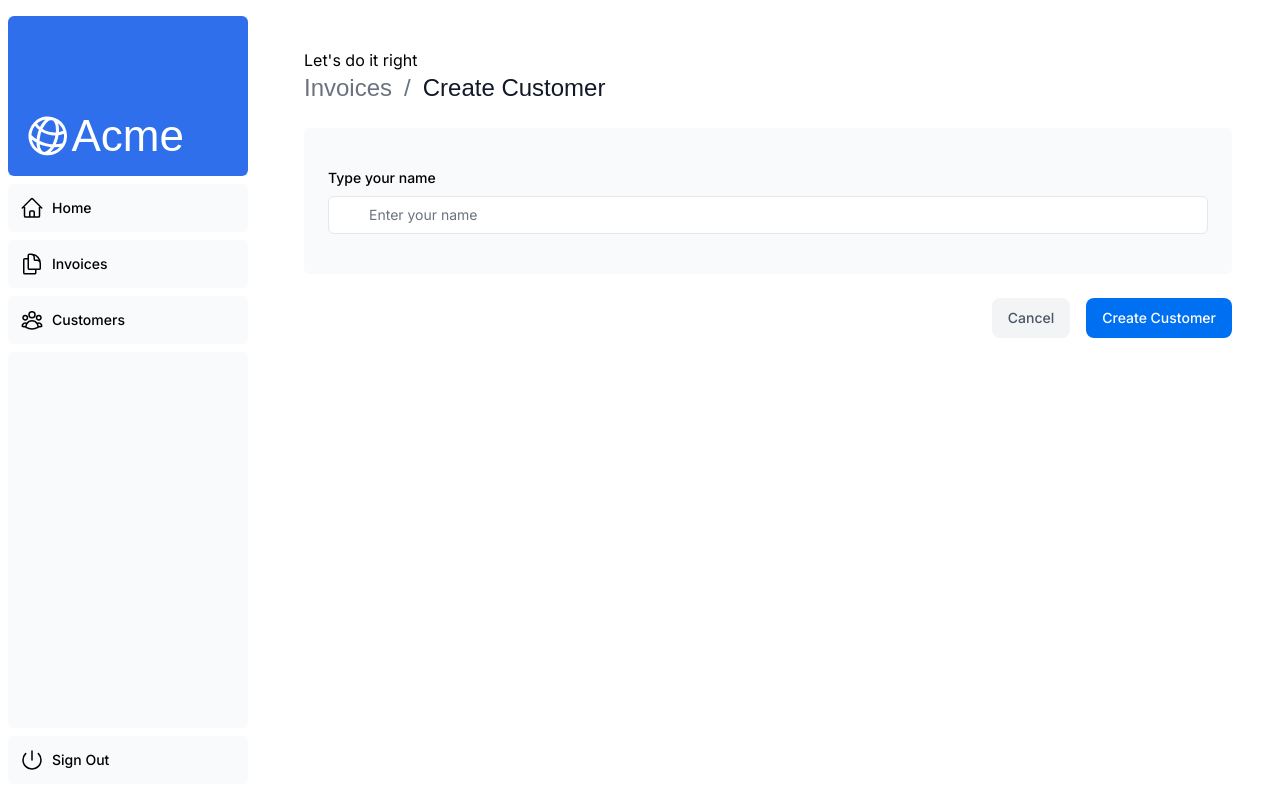
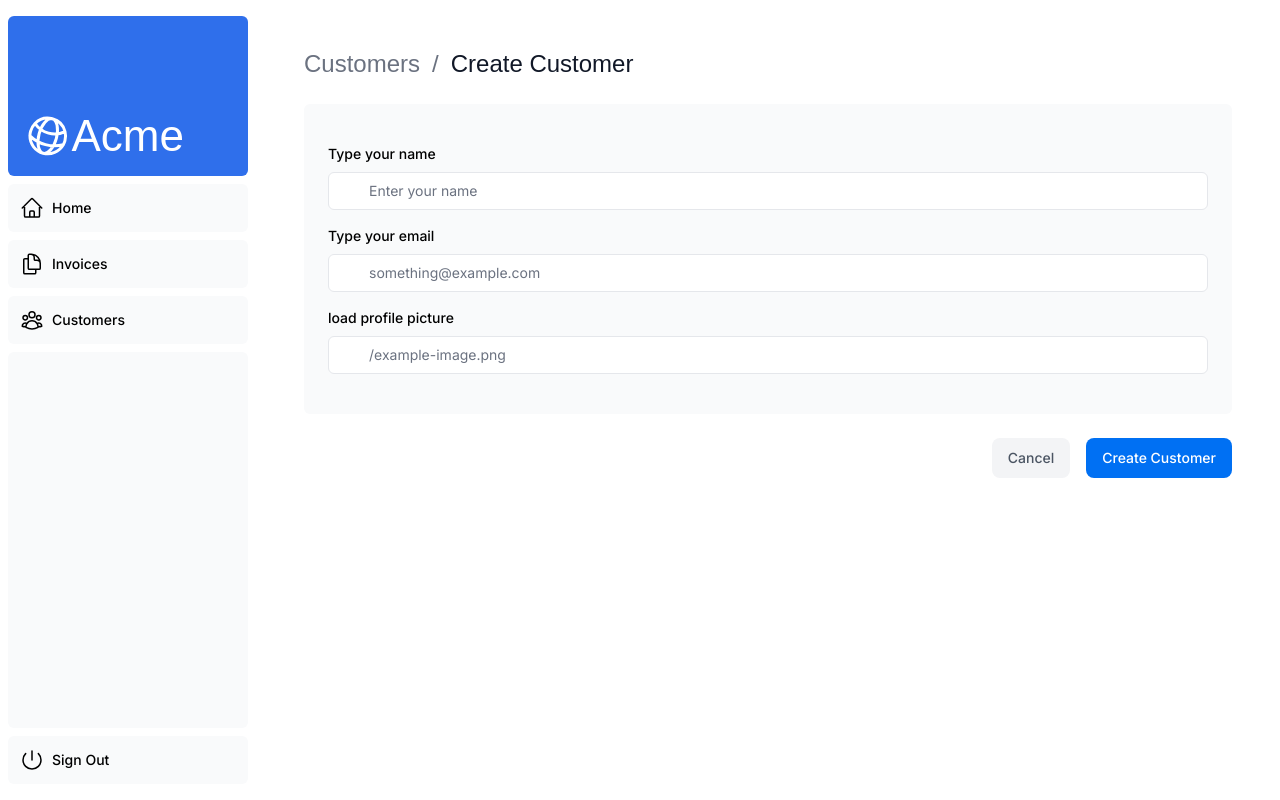
Before and after one commit to jorgepalaciios/nextjs-dashboard, a Next.js app: page /dashboard/customers/create in a window 1280 px wide. Built offline with nearby package versions, Linux system fonts and the light colour scheme; a web font is replaced by a local one.

Commit message:
customers creation feature added | some fixes need to be added in the future

```diff
--- a/app/dashboard/(overview)/not-found.tsx
+++ b/app/dashboard/(overview)/not-found.tsx
@@ -8,7 +8,7 @@ export default function NotFound() {
       <h2 className='text-xl font-semibold'>404 Not Found</h2>
       <p>Could not find the requested invoice</p>
       <Link
-        href={'/dashboard/invoices'}
+        href={'/dashboard'}
         className='mt-4 rounded-md bg-blue-500 px-4 py-2 text-sm text-white transition-colors hover:bg-blue-400'
       >
         Go back
--- a/app/dashboard/customers/create/page.tsx
+++ b/app/dashboard/customers/create/page.tsx
@@ -3,7 +3,7 @@ import CustomerForm from '@/app/ui/customers/create-form'
 import Breadcrumbs from '@/app/ui/customers/breadcrumbs'
 
 //DATA
-import { fetchCustomers } from '@/app/lib/data'
+// import { fetchCustomersData } from '@/app/lib/data'
 
 //Metadata
 import { Metadata } from 'next'
@@ -13,15 +13,12 @@ export const metadata:Metadata = {
 }
 
 export default async function Page () {
-  // const customers = await fetchCustomers()
-
-  return (
+    return (
     <main>
-      <h1>Let&#39;s do it right</h1>
-            <Breadcrumbs
+      <Breadcrumbs
         breadcrumbs={[
           {
-            label: 'Invoices', href: '/dashboard/customers'},
+            label: 'Customers', href: '/dashboard/customers'},
           {
             label: 'Create Customer',
             href: '/dashboard/customers/create',
@@ -29,7 +26,7 @@ export default async function Page () {
           },
         ]}
       />
-      <CustomerForm customer={[]}  />
+      <CustomerForm  />
     </main>
   )
 }
--- a/app/lib/actions.ts
+++ b/app/lib/actions.ts
@@ -1,7 +1,7 @@
 'use server'
 
 //data validation
-import { z } from 'zod'
+import {  z } from 'zod'
 //query to db
 import { sql } from '@vercel/postgres'
 //clear chache and trigger a new request to server
@@ -10,6 +10,7 @@ import { revalidatePath } from 'next/cache'
 import { redirect } from 'next/navigation'
 import { signIn } from '@/auth'
 import { AuthError } from 'next-auth'
+import { randomUUID } from 'crypto'
 
 
 const FormSchema = z.object({
@@ -25,17 +26,18 @@ const FormSchema = z.object({
   date: z.string(),
 })
 
+//for customers only
 const CustomerFormSchema = z.object({
   id: z.string(),
   name: z.string(),
-  email: z.string(),
+  email: z.string({
+    invalid_type_error: 'Invalid Email',
+  }),
   image_url: z.string(),
-  date: z.string()
-
 })
 const CreateInvoice = FormSchema.omit({id: true, date: true})
 const UpdateInvoice = FormSchema.omit({ id: true, date: true})
-const CreateCustomer = CustomerFormSchema.omit({id: true, date: true})
+const CreateCustomer = CustomerFormSchema.omit({id: true})
 
 // This is temporary until @types/react-dom is updated
 export type State = {
@@ -58,14 +60,20 @@ export type CustomerState = {
 
 //CUSTOMERS
 
-export async function createCustomer(prevState: CustomerState, formData: FormData) {
+
+export async function createCustomer(formData: FormData) {
   const validateFields = CreateCustomer.safeParse({
     name: formData.get('name'),
     email: formData.get('email'),
     image_url: formData.get('image_url')
-  })
+
+  });
+
+
+
 
   if (!validateFields.success) {
+
     return {
       errors: validateFields.error.flatten().fieldErrors,
       message: 'Missing Fields, failed to create customer'
@@ -73,13 +81,24 @@ export async function createCustomer(prevState: CustomerState, formData: FormDat
   }
 
   const {name, email, image_url} = validateFields.data
-  const date = new Date().toISOString().split('T')[0]
+  const id = randomUUID()
+
+  const customer = {
+    id: id,
+    name: name,
+    email: email,
+    image_url: image_url
+  }
+
+  console.log(customer)
 
   try {
+
     await sql`
-      INSERT INTO customers {name, email, image_url, date}
-      VALUES (${name}, ${email}, ${image_url}, ${date})
-    `
+    INSERT INTO customers (id, name, email, image_url)
+    VALUES (${customer.id}, ${customer.name}, ${customer.email}, ${customer.image_url})
+    ON CONFLICT (id) DO NOTHING;
+  `
   }
 
   catch (error) {
@@ -94,6 +113,21 @@ export async function createCustomer(prevState: CustomerState, formData: FormDat
 
 }
 
+export async function deleteCustomer(id: string) {
+  // throw new Error('error')
+  try {
+    await sql `
+    DELETE FROM customers WHERE id = ${id}
+    `
+  } catch (error) {
+    return {
+      message: 'Database Error!: Failed to delete customer'
+    }}
+    // Revalidate the cache for the customers page and redirect the user.
+    revalidatePath('/dashboard/customers')
+  }
+
+//INVOICES --->
 
 export async function createInvoice(prevState: State, formData: FormData) {
   //parse was change to safeParse in order to validate data on the server side {customerId, amount, status}, now is validated using Zod
--- a/app/lib/data.ts
+++ b/app/lib/data.ts
@@ -1,5 +1,6 @@
 import { sql } from '@vercel/postgres'
 import {
+  Customer,
   CustomerField,
   CustomersTableType,
   InvoiceForm,
@@ -149,24 +150,6 @@ export async function fetchInvoicesPages(query: string) {
   }
 }
 
-export async function fetchCustomersPages(query: string) {
-  noStore();
-  try {
-    const count = await sql`
-      SELECT COUNT(*)
-      FROM customers
-      WHERE
-        name ILIKE ${`%${query}%`} OR
-        email ILIKE ${`%${query}%`}
-    `;
-
-    const totalPages = Math.ceil(Number(count.rows[0].count) / ITEMS_PER_PAGE);
-    return totalPages;
-  } catch (error) {
-    console.error('Database Error:', error);
-    throw new Error('Failed to fetch total number of customers.');
-  }
-}
 
 
 export async function fetchInvoiceById(id: string) {
@@ -196,6 +179,27 @@ export async function fetchInvoiceById(id: string) {
   }
 }
 
+export async function fetchCustomersData() {
+  noStore()
+  try {
+    const data = await sql<Customer>`
+      SELECT
+        id,
+        name,
+        email,
+        image_url,
+      FROM customers
+      ORDER BY name ASC
+    `;
+
+    const customers = data.rows;
+    return customers;
+  } catch (err) {
+    console.error('Database Error:', err);
+    throw new Error('Failed to fetch all customers.');
+  }
+}
+
 export async function fetchCustomers() {
   noStore()
   try {
@@ -215,8 +219,14 @@ export async function fetchCustomers() {
   }
 }
 
-export async function fetchFilteredCustomers(query: string) {
+const CUSTOMERS_ITEMS_PER_PAGE = 6;
+export async function fetchFilteredCustomers(
+  query: string,
+  currentPage: number,
+  ) {
   noStore()
+  // const offset = (currentPage - 1) * CUSTOMERS_ITEMS_PER_PAGE;
+
   try {
     const data = await sql<CustomersTableType>`
 		SELECT
@@ -249,6 +259,26 @@ export async function fetchFilteredCustomers(query: string) {
   }
 }
 
+export async function fetchCustomersPages(query: string) {
+  noStore();
+  try {
+    const count = await sql`
+      SELECT COUNT(*)
+      FROM customers
+      WHERE
+        name ILIKE ${`%${query}%`} OR
+        email ILIKE ${`%${query}%`}
+    `;
+
+    const totalPages = Math.ceil(Number(count.rows[0].count) / CUSTOMERS_ITEMS_PER_PAGE);
+    return totalPages;
+  } catch (error) {
+    console.error('Database Error:', error);
+    throw new Error('Failed to fetch total number of customers.');
+  }
+}
+
+
 export async function getUser(email: string) {
   noStore()
   try {
--- a/app/not-found.tsx
+++ b/app/not-found.tsx
@@ -8,7 +8,7 @@ export default function NotFound() {
       <h2 className='text-xl font-semibold'>404 Not Found</h2>
       <p>Could not find the requested page</p>
       <Link
-        href={'/dashboard/invoices'}
+        href={'/'}
         className='mt-4 rounded-md bg-blue-500 px-4 py-2 text-sm text-white transition-colors hover:bg-blue-400'
       >
         Go back
--- a/app/ui/customers/create-form.tsx
+++ b/app/ui/customers/create-form.tsx
@@ -8,21 +8,13 @@ import {
 import { Button } from '@/app/ui/button';
 import { createCustomer } from '@/app/lib/actions';
 
-export default function CustomerForm ({customer}: {customer: Customer[]}) {
-  const initialState = {message: null, errors: {} }
-  const [state, dispatch] = useFormState(createCustomer, initialState)
+export default function CustomerForm () {
 
   return (
-    <form action={dispatch}>
+    <form action={createCustomer}>
       <div className="rounded-md bg-gray-50 p-4 md:p-6">
         <div className="mb-4">
-          {/* <div id='customer-error' aria-live='polite' aria-atomic='true'>
-            {state.errors?.customerId &&
-              state.errors.customerId.map((error:string) => (
-                <p className='mt-2 text-sm text-red-500' key={error}>{error}</p>
-              ))
-            }
-          </div> */}
+
         </div>
 
         {/* Customer Name */}
@@ -42,17 +34,76 @@ export default function CustomerForm ({customer}: {customer: Customer[]}) {
                 // required
               />
             </div>
-            <div id='amount-error' aria-live='polite' aria-atomic='true'>
+            {/* <div id='amount-error' aria-live='polite' aria-atomic='true'>
             {state.errors?.name &&
               state.errors.name.map((error:string) => (
                 <p className='mt-2 text-sm text-red-500' key={error}>{error}</p>
               ))
             }
+          </div> */}
           </div>
+        </div>
+
+        {/* Customer Email */}
+        <div className="mb-4">
+          <label htmlFor="email" className="mb-2 block text-sm font-medium">
+            Type your email
+          </label>
+          <div className="relative mt-2 rounded-md">
+            <div className="relative">
+              <input
+                id="email"
+                name="email"
+                type="email"
+                placeholder="something@example.com"
+                className="peer block w-full rounded-md border border-gray-200 py-2 pl-10 text-sm outline-2 placeholder:text-gray-500"
+                aria-describedby='email-error'
+                required
+              />
+            </div>
+            {/* <div id='email-error' aria-live='polite' aria-atomic='true'>
+            {state.errors?.email &&
+              state.errors.email.map((error:string) => (
+                <p className='mt-2 text-sm text-red-500' key={error}>{error}</p>
+              ))
+            }
+          </div> */}
+          </div>
+        </div>
+
+        {/* Customer Image */}
+        <div className="mb-4">
+          <label htmlFor="image" className="mb-2 block text-sm font-medium">
+            load profile picture
+          </label>
+          <div className="relative mt-2 rounded-md">
+            <div className="relative">
+              <input
+                id="image_url"
+                name="image_url"
+                type="text"
+                placeholder="/example-image.png"
+                className="peer block w-full rounded-md border border-gray-200 py-2 pl-10 text-sm outline-2 placeholder:text-gray-500"
+                aria-describedby='email-error'
+                // required
+              />
+            </div>
+            {/* <div id='image-error' aria-live='polite' aria-atomic='true'>
+            {state.errors?.image_url &&
+              state.errors.image_url.map((error:string) => (
+                <p className='mt-2 text-sm text-red-500' key={error}>{error}</p>
+              ))
+            }
+          </div> */}
           </div>
         </div>
 
       </div>
+
+
+
+    {/* buttons */}
+
       <div className="mt-6 flex justify-end gap-4">
         <Link
           href="/dashboard/customers"
```
Also changed, not shown: app/ui/customers/buttons.tsx (+14 -14 lines), app/ui/customers/table.tsx (+18 -3 lines).
